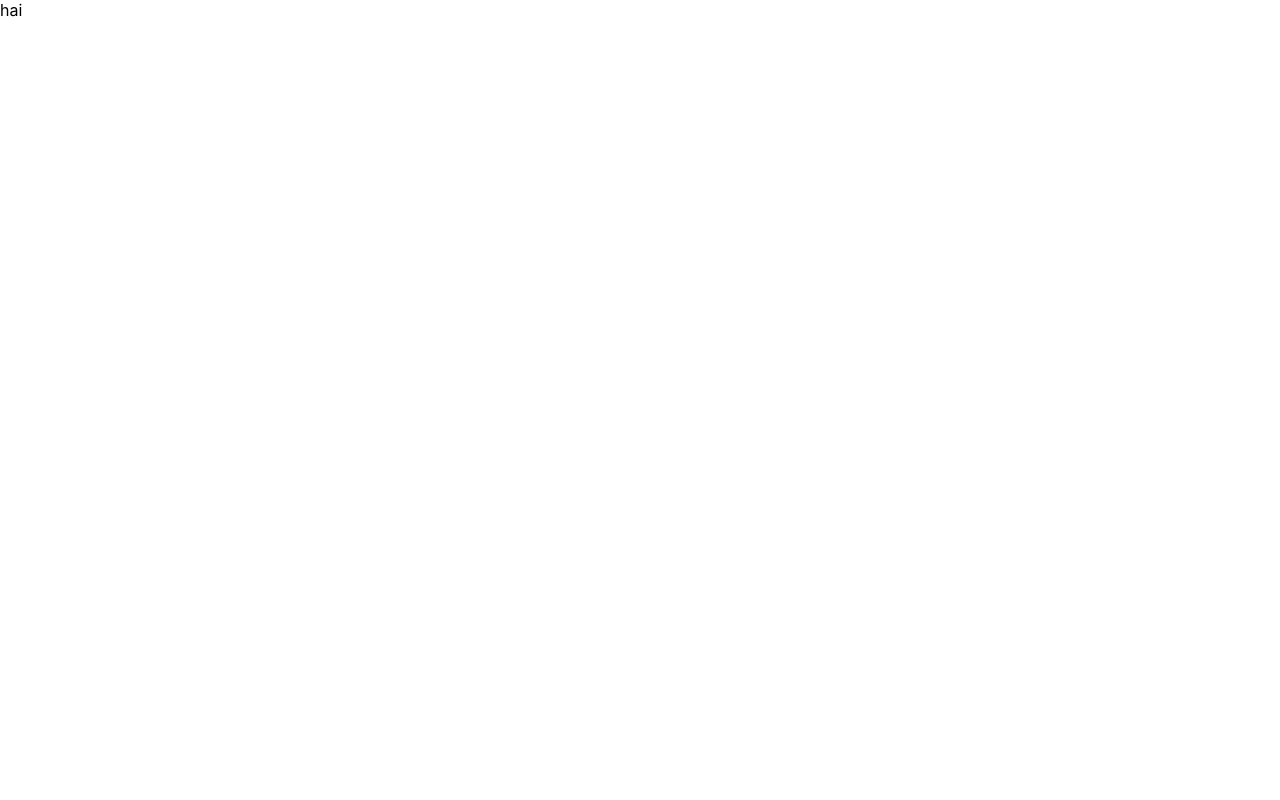
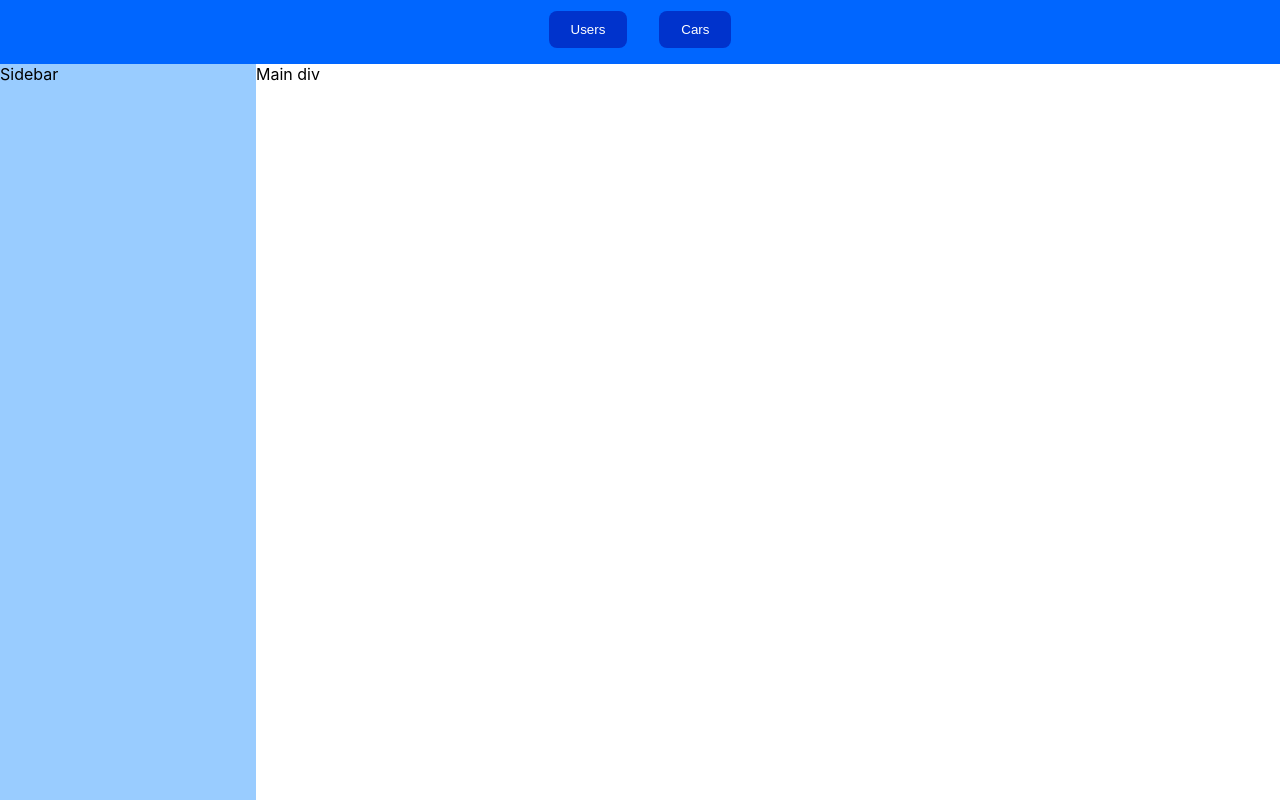
Before and after one commit to Arshak1196/fakerjs-user-and-cars, a React (Create React App) app: page / in a window 1280 px wide. Built offline with nearby package versions, Linux system fonts and the light colour scheme.

Commit message:
fake data generated

```diff
--- a/package.json
+++ b/package.json
@@ -9,6 +9,7 @@
     "react": "^18.2.0",
     "react-dom": "^18.2.0",
     "react-scripts": "5.0.1",
+    "react-virtualized": "^9.22.3",
     "web-vitals": "^2.1.0"
   },
   "scripts": {
@@ -34,5 +35,8 @@
       "last 1 firefox version",
       "last 1 safari version"
     ]
+  },
+  "devDependencies": {
+    "@faker-js/faker": "^7.6.0"
   }
 }
--- /dev/null
+++ b/src/App.css
@@ -0,0 +1,5 @@
+.container{
+    width: 100%;
+    display: flex;
+    flex-direction: row;
+}
--- a/src/App.js
+++ b/src/App.js
@@ -1,9 +1,27 @@
+import Navbar from "./Components/Navbar/Navbar";
+import Sidebar from "./Components/Sidebar/Sidebar";
+import './App.css';
+import { useEffect, useState } from "react";
+import { createUsers } from "./functions/faker";
+
+function App() {
+  const [user,setUser]=useState()
+
+  useEffect(()=>{
+    createUsers(10,setUser)
+  },[])
+
+  console.log(user)
+
+  return (
+    <div className="App">
+      <Navbar/>
+      <div className="container">
+        <Sidebar/>
+        <div className="main-div">Main div</div>
+      </div>
 
 
-function App() {
-  return (
-    <div className="App">
-      hai
     </div>
   );
 }
--- /dev/null
+++ b/src/Components/Navbar/Navbar.css
@@ -0,0 +1,20 @@
+.navbar{
+    width:100%;
+    height:4rem;
+    background-color: #0066ff;
+    text-align: center;
+}
+
+.navbar .button{
+    background-color: #0033cc;
+    color:#fff;
+    border: none;
+    border-radius: 8px;
+    margin:0.7rem 1rem 0 1rem;
+    padding: 11px 22px;
+}
+
+.navbar .button:hover{
+    background-color: #0000ff;
+    cursor: pointer;
+}
--- /dev/null
+++ b/src/Components/Navbar/Navbar.js
@@ -0,0 +1,12 @@
+import './Navbar.css'
+
+function Navbar() {
+  return (
+    <header className='navbar'>
+        <button className='button'>Users</button>
+        <button className='button'>Cars</button>
+    </header>
+  )
+}
+
+export default Navbar
--- /dev/null
+++ b/src/Components/Sidebar/Sidebar.css
@@ -0,0 +1,5 @@
+.sidebar{
+    width:20vw;
+    height: calc(100vh - 4rem);
+    background-color: #99ccff;
+}
--- /dev/null
+++ b/src/Components/Sidebar/Sidebar.js
@@ -0,0 +1,10 @@
+import './Sidebar.css'
+import 'react-virtualized/styles.css';
+
+function Sidebar() {
+  return (
+    <div className='sidebar'>Sidebar</div>
+  )
+}
+
+export default Sidebar
--- /dev/null
+++ b/src/functions/faker.js
@@ -0,0 +1,31 @@
+import { faker } from '@faker-js/faker';
+
+const createRandomUser = () => {
+    return {
+        userId: faker.datatype.uuid(),
+        userName: faker.name.fullName(),
+        address: {
+            country: faker.address.country(),
+            city: faker.address.city(),
+            streetName: faker.address.street(),
+            state: faker.address.state()
+        },
+        age: Math.floor(Math.random()*40)+20,
+        phoneNumber: faker.phone.number(),
+        vehicle: {
+            model: faker.vehicle.model(),
+            manufacturer: faker.vehicle.manufacturer(),
+            color: faker.vehicle.color(),
+            fuel: faker.vehicle.fuel(),
+            age:Math.floor(Math.random()*10),
+        },
+
+    }
+}
+export const createUsers = (value, setUser) => {
+    const USERS = []
+    Array.from({ length: value }).forEach(() => {
+        USERS.push(createRandomUser());
+    })
+    setUser(USERS)
+}
--- a/src/index.js
+++ b/src/index.js
@@ -5,7 +5,5 @@ import App from './App';
 
 const root = ReactDOM.createRoot(document.getElementById('root'));
 root.render(
-  <React.StrictMode>
     <App />
-  </React.StrictMode>
 );
```
Also changed, not shown: 1 other file (tests, documents, lock files or other folders).
